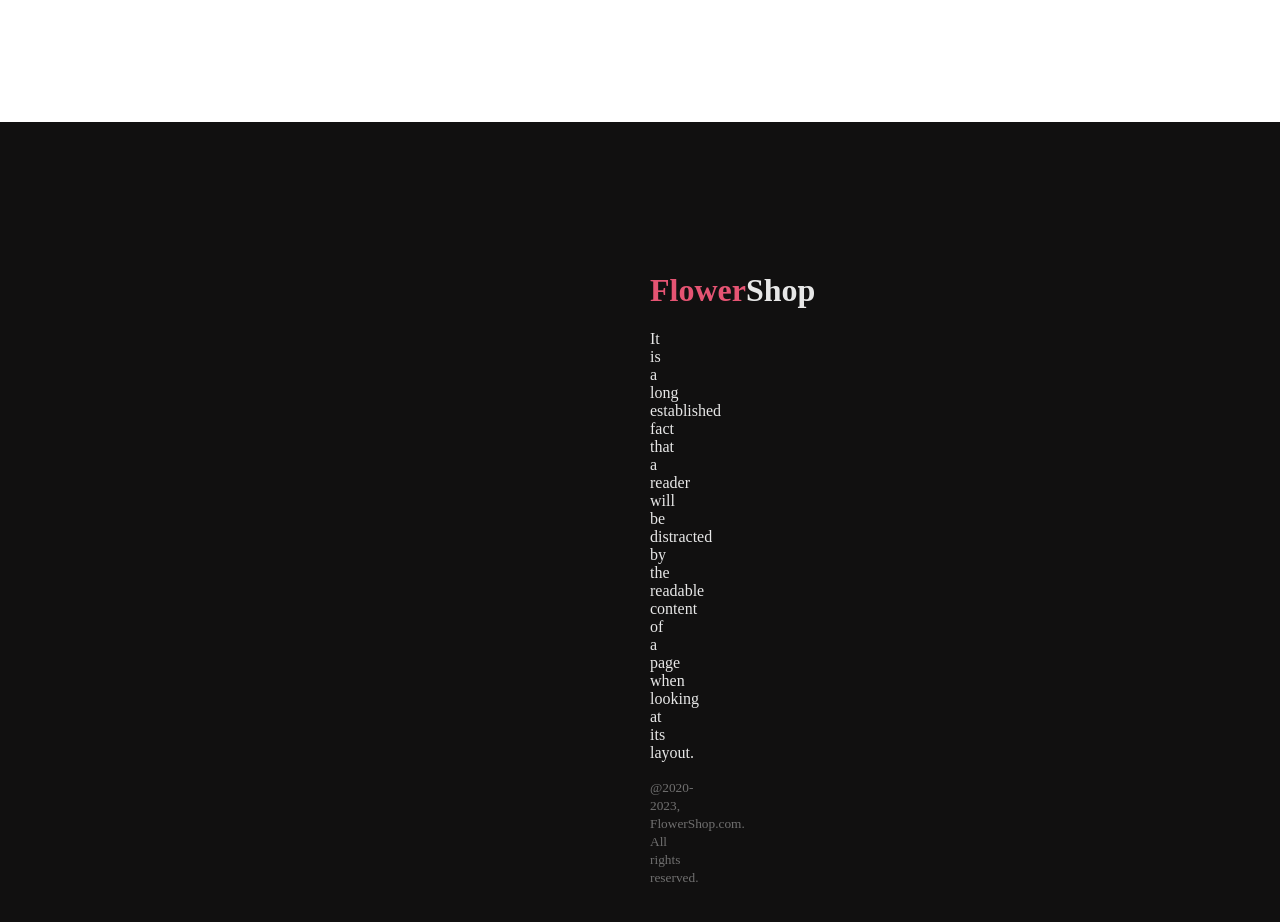
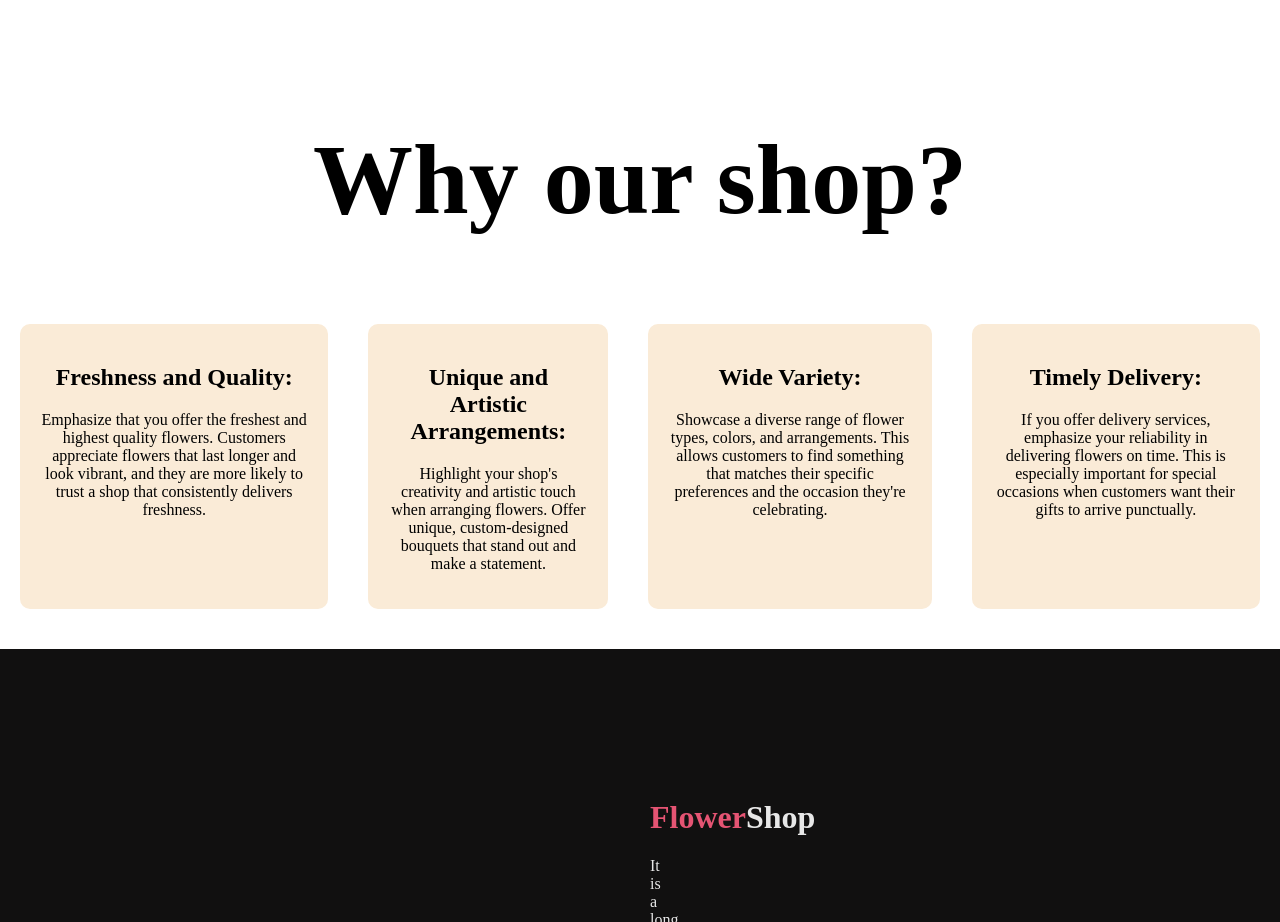
Before and after one commit to joynalmdabedin440/flower-shop, a plain HTML site: page index.html in a window 1280 px wide. Shown: the part 3880-4802 px from the top of the page. Drawn offline with Linux system fonts and the light colour scheme.

Commit message:
finish this project

```diff
--- a/index.html
+++ b/index.html
@@ -79,7 +79,27 @@
             </div>
 
         </div>
+        <h1 class="why">Why our shop?</h1>
         <div class="why-our-shop">
+
+            <div class="reason">
+                <h2>Freshness and Quality:</h2>
+                <p>Emphasize that you offer the freshest and highest quality flowers. Customers appreciate flowers that last longer and look vibrant, and they are more likely to trust a shop that consistently delivers freshness.</p>
+            </div>
+            <div class="reason">
+                <h2>Unique and Artistic Arrangements: </h2>
+                <p>Highlight your shop's creativity and artistic touch when arranging flowers. Offer unique, custom-designed bouquets that stand out and make a statement.</p>
+            </div>
+            <div class="reason">
+                <h2>Wide Variety:</h2>
+                <p> Showcase a diverse range of flower types, colors, and arrangements. This allows customers to find something that matches their specific preferences and the occasion they're celebrating.</p>
+            </div>
+            <div class="reason">
+                <h2>Timely Delivery:</h2>
+                <p>If you offer delivery services, emphasize your reliability in delivering flowers on time. This is especially important for special occasions when customers want their gifts to arrive punctually.
+
+                </p>
+            </div>
 
 
         </div>
--- a/styles/style.css
+++ b/styles/style.css
@@ -190,3 +190,19 @@ footer small{
 
  color: #E55473;
 }
+
+.why-our-shop{
+    display: flex;
+    margin-bottom: 20px;
+}
+.reason{
+    background-color: antiquewhite;
+    margin: 20px;
+    padding: 20px;
+    text-align: center;
+    border-radius: 10px;
+}
+.why{
+    text-align: center;
+    font-size: 100px;
+}
```
